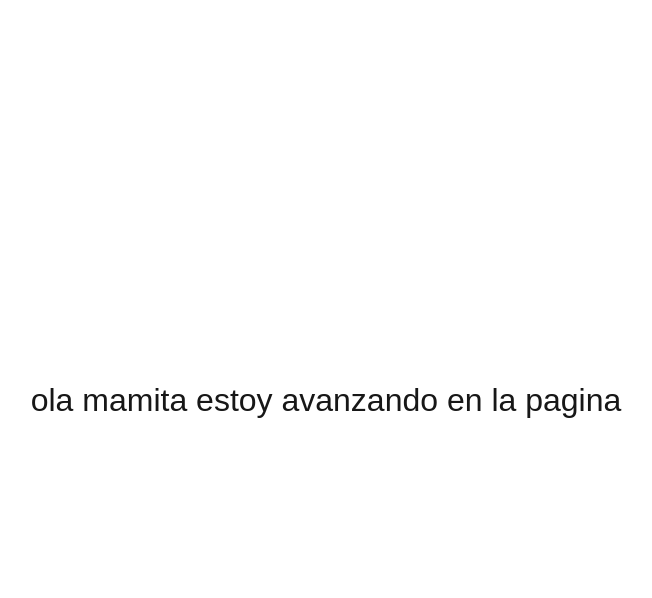
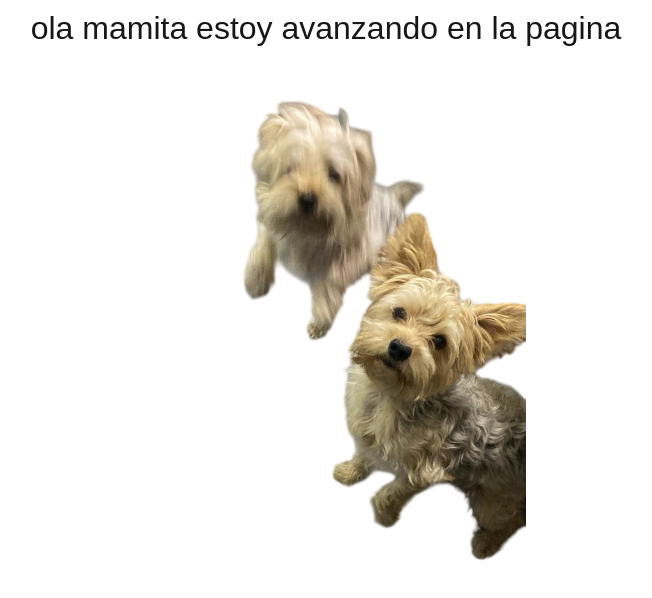
Before and after one commit to lagerthablodige/mi-pagina, a Next.js app: page / in a window 1280 px wide. Shown: the top 598 px of the page, without its empty margins (314-966 px from the left). Built offline with nearby package versions, Linux system fonts and the light colour scheme.

Commit message:
agrego imagen perros

```diff
--- a/app/page.tsx
+++ b/app/page.tsx
@@ -1,9 +1,12 @@
+import Image from "next/image";
+
 export default function Home() {
   return (
-    <div style={{ display: "flex", justifyContent: "center", alignItems: "center", minHeight: "100vh" }}>
+    <div style={{ display: "flex", flexDirection: "column", justifyContent: "center", alignItems: "center", minHeight: "100vh", gap: "2rem" }}>
       <h1 style={{ fontSize: "2rem", fontFamily: "sans-serif" }}>
         ola mamita estoy avanzando en la pagina
       </h1>
+      <Image src="/perros.png" alt="perros" width={400} height={500} />
     </div>
   );
 }
```
Also changed, not shown: public/perros.png (added).
